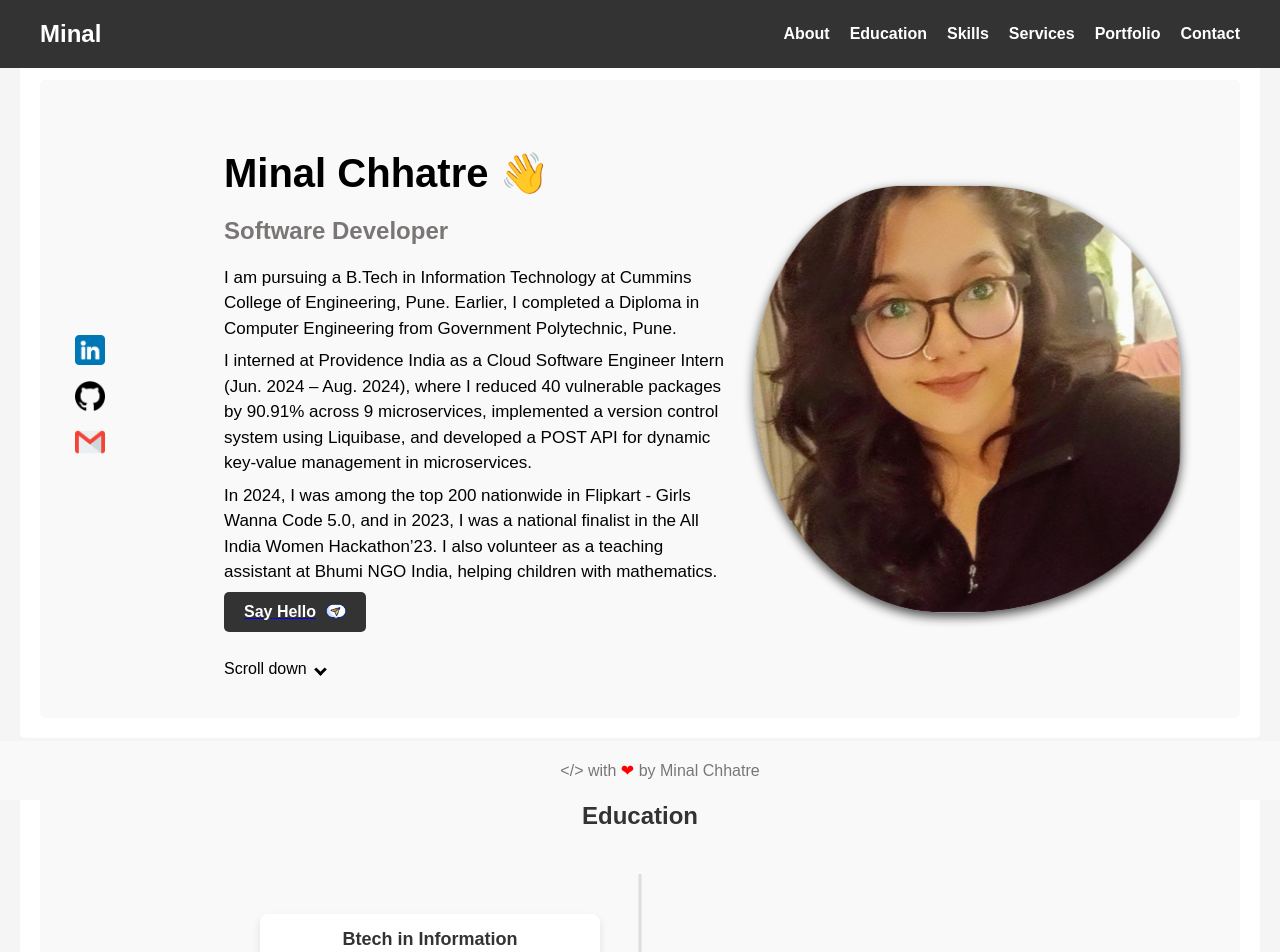
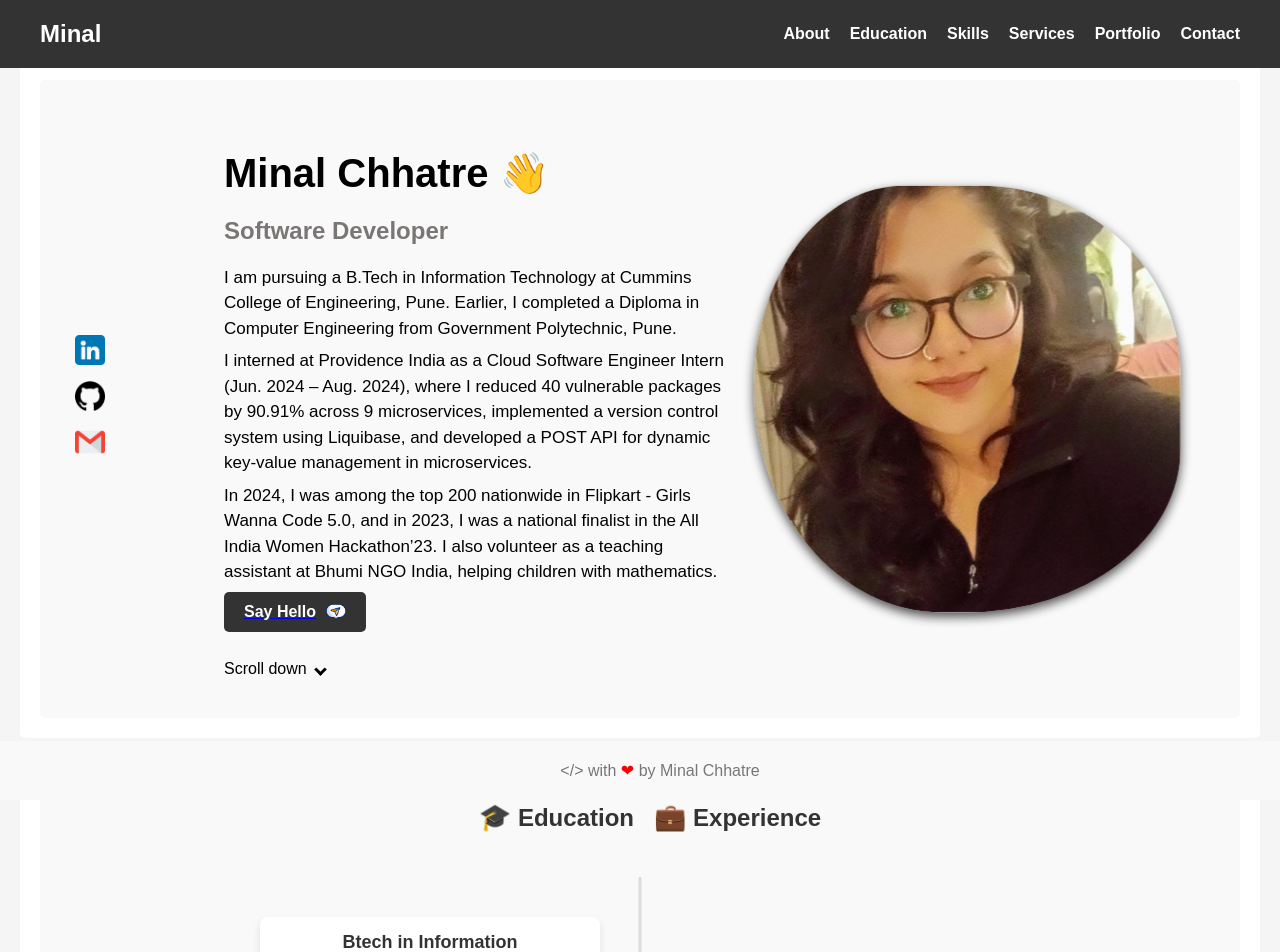
Before and after one commit to immmeenal/MinalChhatre, a React (Create React App) app: page / in a window 1280 px wide. Shown: the top 952 px of the page. Built offline with nearby package versions, Linux system fonts and the light colour scheme; a web font is replaced by a local one.

Commit message:
education-head

```diff
--- a/src/assets/styles/Education.css
+++ b/src/assets/styles/Education.css
@@ -22,7 +22,16 @@ p {
   margin-bottom: 20px;
   padding-top: 2%;
   padding-bottom: 2%;
+  justify-content: space-between;
+  cursor: pointer;
 }
+
+/* Styling for individual icons */
+.icon {
+  margin-left: 20px; /* Space between icon and text */
+  font-size: 26px;
+}
+
 
 .timeline {
   position: relative;
--- a/src/components/Education.js
+++ b/src/components/Education.js
@@ -19,7 +19,10 @@ const Education = () => {
 
   return (
     <div className="edu">
-      <div className="education-section">Education</div>
+      <div className="education-section">
+        <span className="icon">🎓</span> Education
+        <span className="icon">💼</span> Experience
+      </div>
       <div className="timeline">
         {/* Central timeline line */}
         <div className="timeline-line"></div>
```
